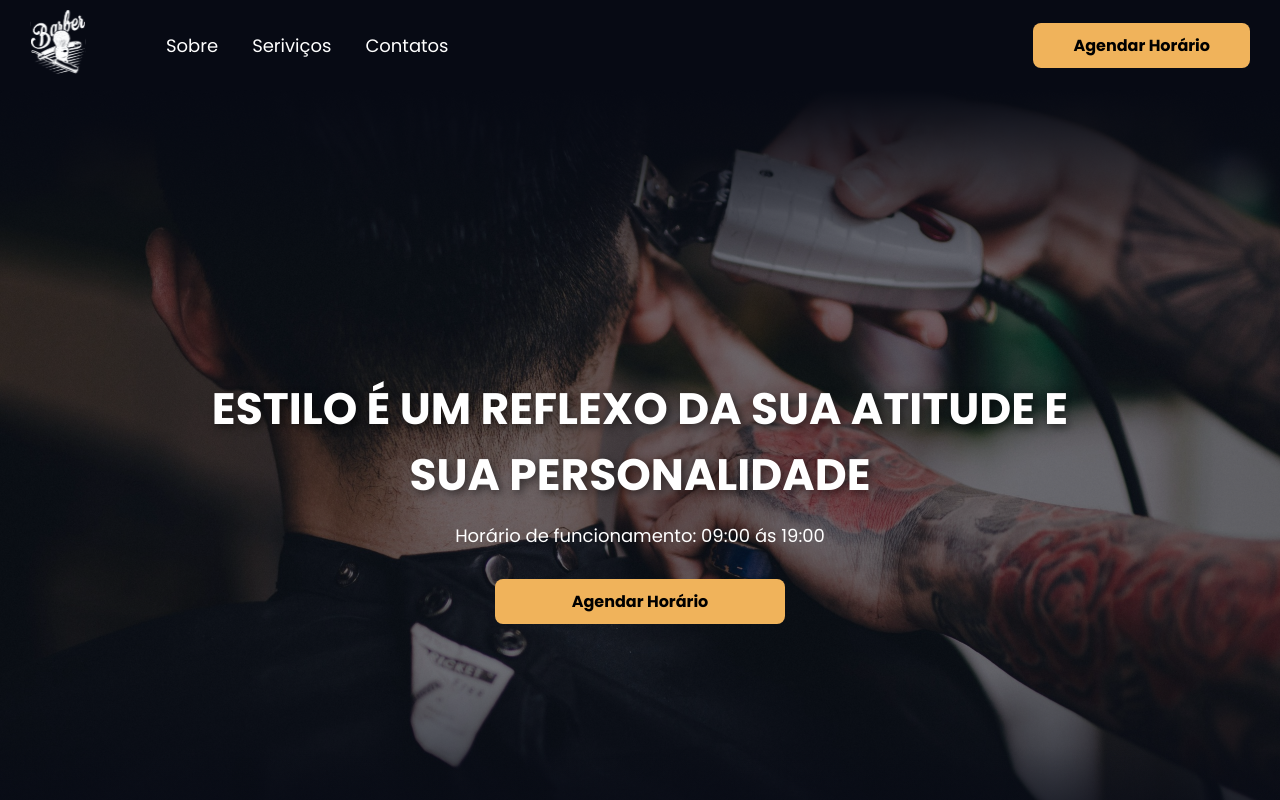
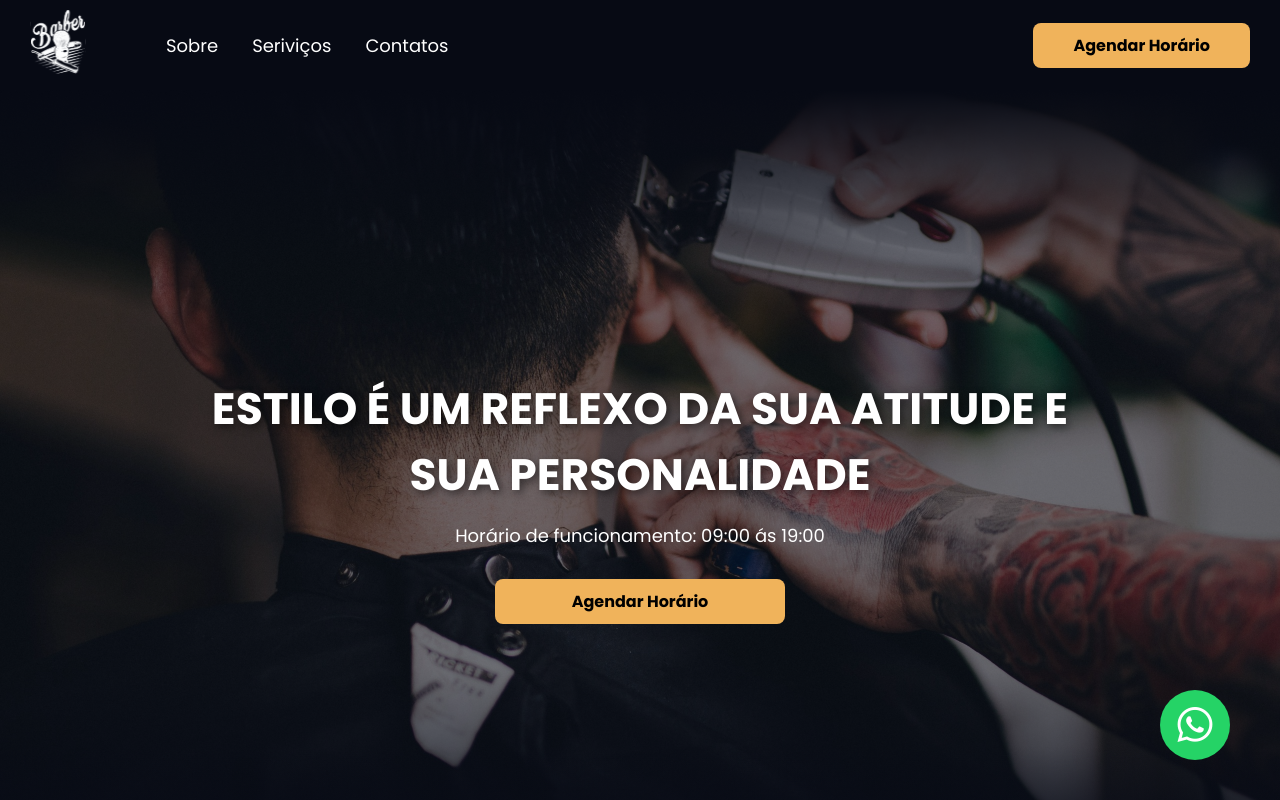
Before and after one commit to LeonardoSantosOliveira/PremiumBarber, an Angular app: page /home in a window 1280 px wide. Built offline with nearby package versions, Linux system fonts and the light colour scheme.

Commit message:
wpp button ok

```diff
--- a/angular.json
+++ b/angular.json
@@ -30,7 +30,8 @@
               "src/assets"
             ],
             "styles": [
-              "src/styles.scss"
+              "src/styles.scss",
+              "node_modules/bootstrap-icons/font/bootstrap-icons.min.css"
             ],
             "scripts": []
           },
--- a/package.json
+++ b/package.json
@@ -18,6 +18,7 @@
     "@angular/platform-browser": "^17.3.0",
     "@angular/platform-browser-dynamic": "^17.3.0",
     "@angular/router": "^17.3.0",
+    "bootstrap-icons": "^1.11.3",
     "rxjs": "~7.8.0",
     "tslib": "^2.3.0",
     "zone.js": "~0.14.3"
--- /dev/null
+++ b/src/app/components/button-wpp/button-wpp.component.html
@@ -0,0 +1,3 @@
+<div class="wppButton">
+    <i class="bi bi-whatsapp"></i>
+</div>
--- /dev/null
+++ b/src/app/components/button-wpp/button-wpp.component.scss
@@ -0,0 +1,24 @@
+.wppButton {
+    background-color: #25D366;
+    border-radius: 50%;
+    width: 70px;
+    height: 70px;
+    display: flex;
+    justify-content: center;
+    align-items: center;
+    position: fixed;
+    bottom: 40px;
+    right: 50px;
+    z-index: 10;
+    cursor: pointer;
+    transition: all ease .2s;
+
+    &:hover {
+        background-color: #38f57d;
+    }
+}
+
+i {
+    color: #FFF;
+    font-size: 35px;
+}
--- a/src/app/components/home/home.component.html
+++ b/src/app/components/home/home.component.html
@@ -5,3 +5,4 @@
 <app-party></app-party>
 <app-units></app-units>
 <app-footer></app-footer>
+<app-button-wpp></app-button-wpp>
--- a/src/app/components/home/home.component.ts
+++ b/src/app/components/home/home.component.ts
@@ -6,6 +6,7 @@ import { ServicosComponent } from '../servicos/servicos.component';
 import { PartyComponent } from '../party/party.component';
 import { UnitsComponent } from '../units/units.component';
 import { FooterComponent } from '../footer/footer.component';
+import { ButtonWppComponent } from '../button-wpp/button-wpp.component';
 
 @Component({
   selector: 'app-home',
@@ -17,7 +18,8 @@ import { FooterComponent } from '../footer/footer.component';
     ServicosComponent,
     PartyComponent,
     UnitsComponent,
-    FooterComponent
+    FooterComponent,
+    ButtonWppComponent
   ],
   templateUrl: './home.component.html',
   styleUrl: './home.component.scss'
```
Also changed, not shown: src/app/components/button-wpp/button-wpp.component.ts (added, +12 -0 lines), 2 other files (tests, documents, lock files or other folders).
